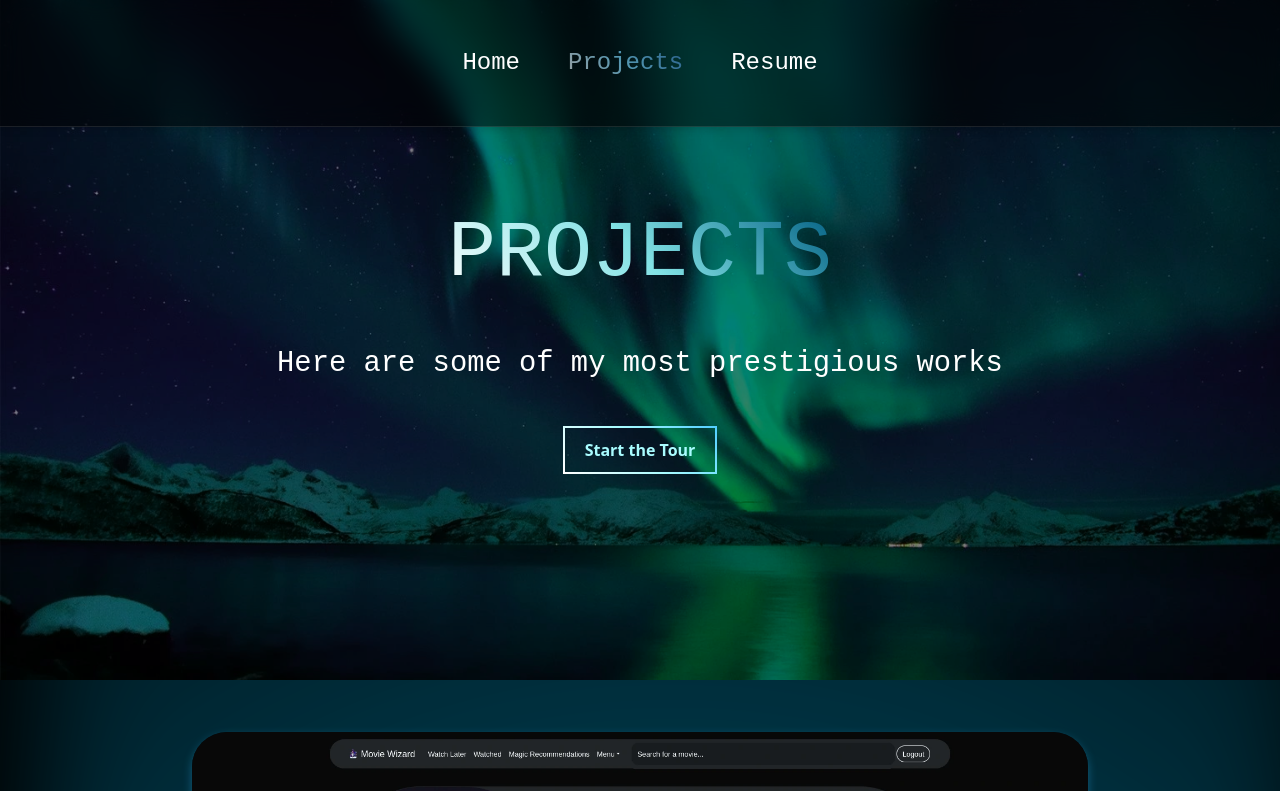
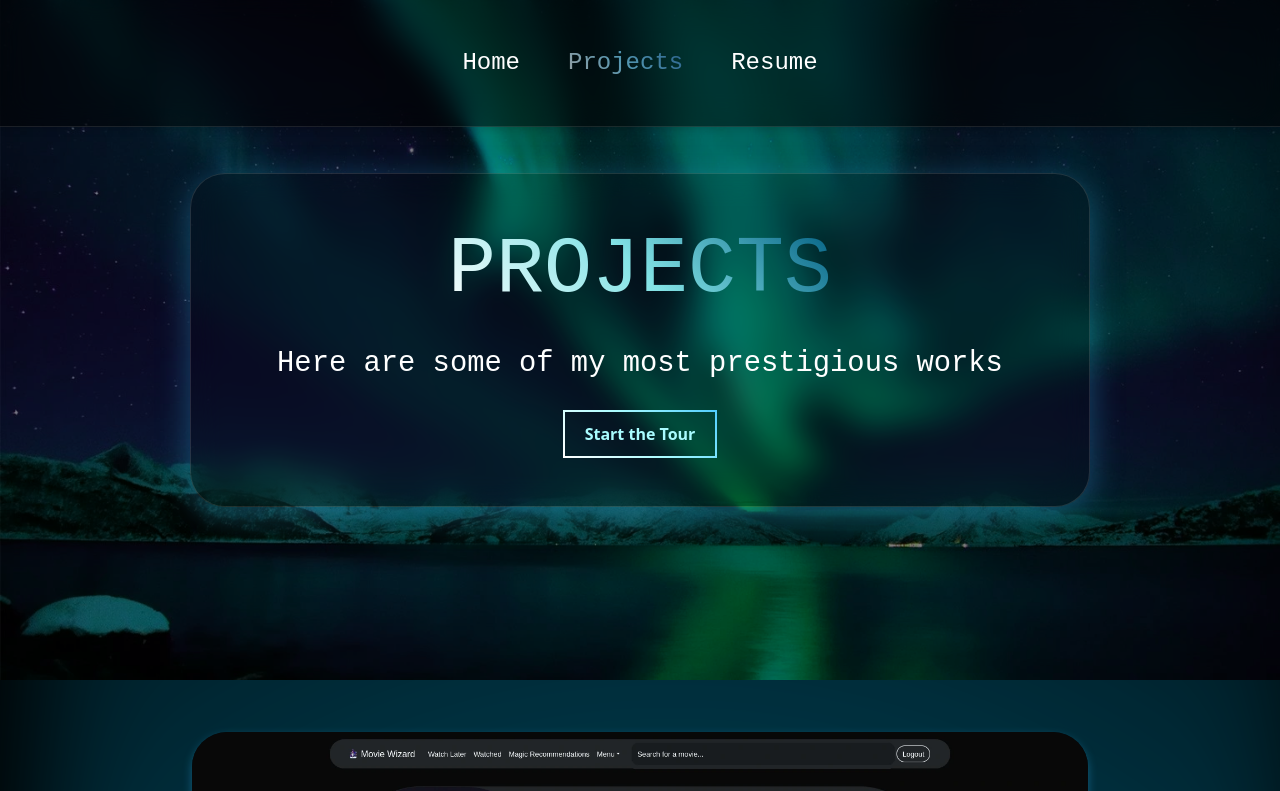
Before and after one commit to LucasRgo/portfolio, a React (Vite) app: page /portfolio/projects in a window 1280 px wide. Shown: the top 791 px of the page. Built offline with nearby package versions, Linux system fonts and the light colour scheme.

Commit message:
Mon, Dec 23, 2024, 6:56 AM -03:00

```diff
--- a/src/pages/projects/projects.css
+++ b/src/pages/projects/projects.css
@@ -45,11 +45,19 @@
     flex-direction: column;
     align-items: center;
     justify-content: center;
-    text-align: center;
-    z-index: 2;
-    gap: 1rem;
+    padding: 3rem;
+    margin: 2rem;
+    max-width: 900px;
+    width: 90%;
+    background: rgba(0, 0, 0, 0.1);
+    border-radius: 35px;
+    backdrop-filter: blur(15px);
+    -webkit-backdrop-filter: blur(15px);
+    border: 1px solid rgba(255, 255, 255, 0.125);
+    box-shadow: 0 8px 32px 0 rgba(52, 191, 255, 0.342);
+    z-index: 6;
+    transition: transform 0.3s ease;
 }
-
 
 #projects-heading {
     font-family: monospace;
@@ -230,10 +238,6 @@
         min-height: 70vh;
     }
 
-    .intro-text {
-        max-width: 90vw;
-        max-height: 150px;
-    }
 
     #projects-heading {
         font-size: 15vw;
```
